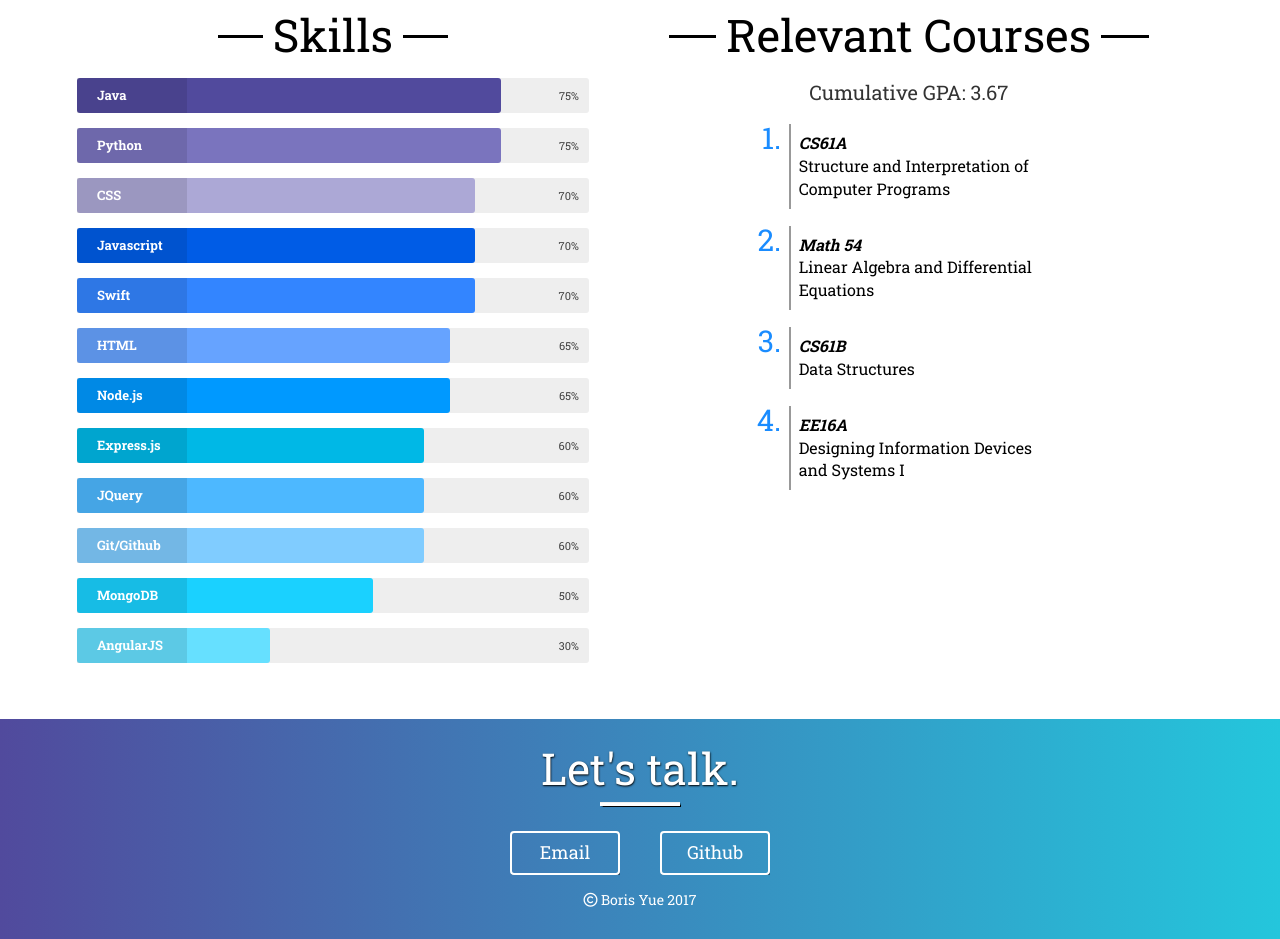
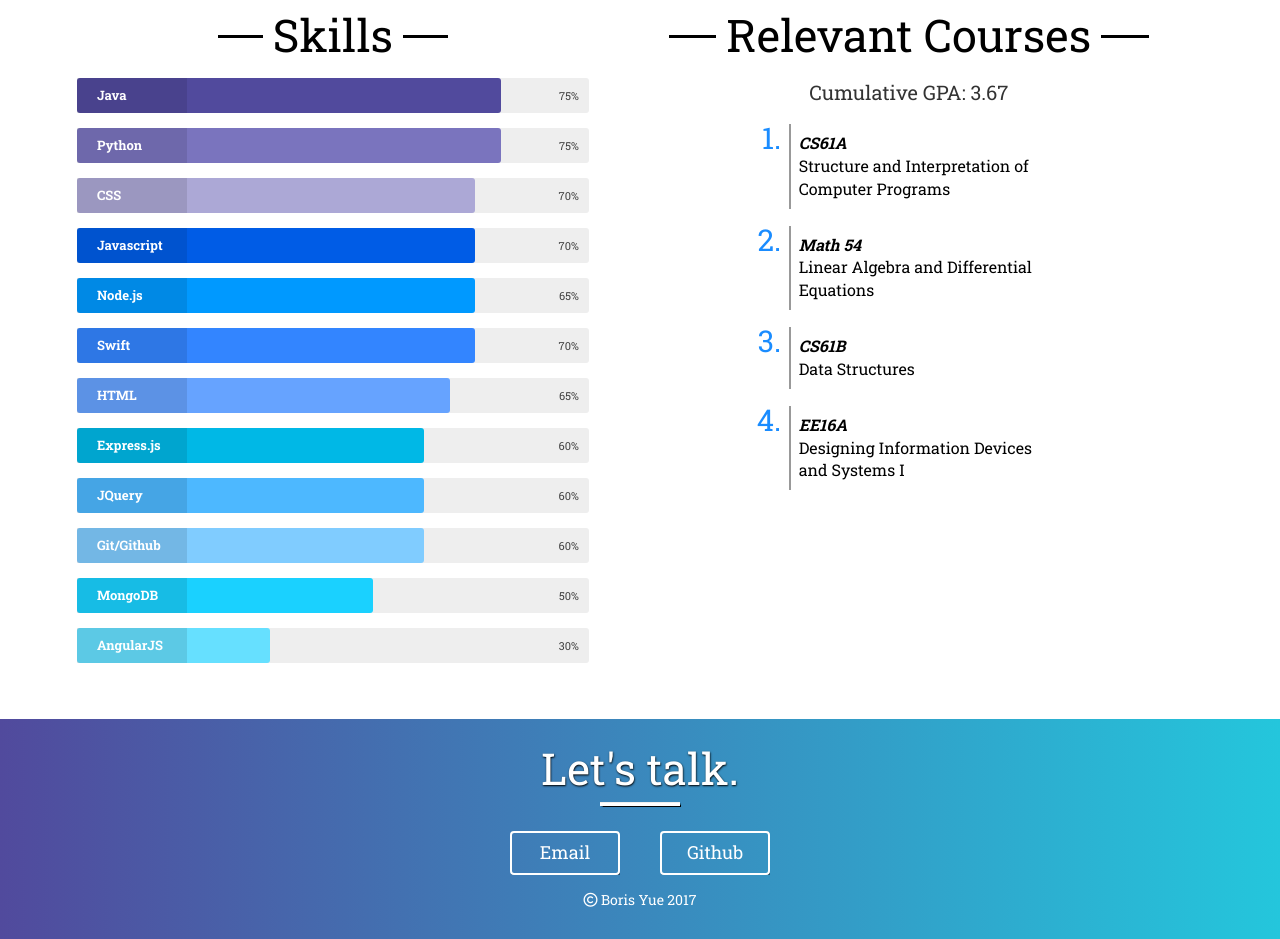
Before and after one commit to borisyue1/Personal-Site, a website: page index.html in a window 1280 px wide. Shown: the part 2295-3234 px from the top of the page. Drawn offline with nearby package versions, Linux system fonts and the light colour scheme.

Commit message:
changed skills %

```diff
--- a/index.html
+++ b/index.html
@@ -201,6 +201,11 @@
 						<div class="skill-bar-percent">70%</div>
 					</div>
 					<div class="skillbar" data-percent="70%">
+						<div class="skillbar-title" style="background: #0099ff;"><span>Node.js</span></div>
+						<div class="skillbar-bar" style="background: #0099ff;"></div>
+						<div class="skill-bar-percent">65%</div>
+					</div>
+					<div class="skillbar" data-percent="70%">
 						<div class="skillbar-title" style="background: #3385ff;"><span>Swift</span></div>
 						<div class="skillbar-bar" style="background: #3385ff;"></div>
 						<div class="skill-bar-percent">70%</div>
@@ -208,11 +213,6 @@
 					<div class="skillbar" data-percent="65%">
 						<div class="skillbar-title" style="background: #66a3ff"><span>HTML</span></div>
 						<div class="skillbar-bar" style="background: #66a3ff"></div>
-						<div class="skill-bar-percent">65%</div>
-					</div>
-					<div class="skillbar" data-percent="65%">
-						<div class="skillbar-title" style="background: #0099ff;"><span>Node.js</span></div>
-						<div class="skillbar-bar" style="background: #0099ff;"></div>
 						<div class="skill-bar-percent">65%</div>
 					</div>
 					<div class="skillbar" data-percent="60%">
```
